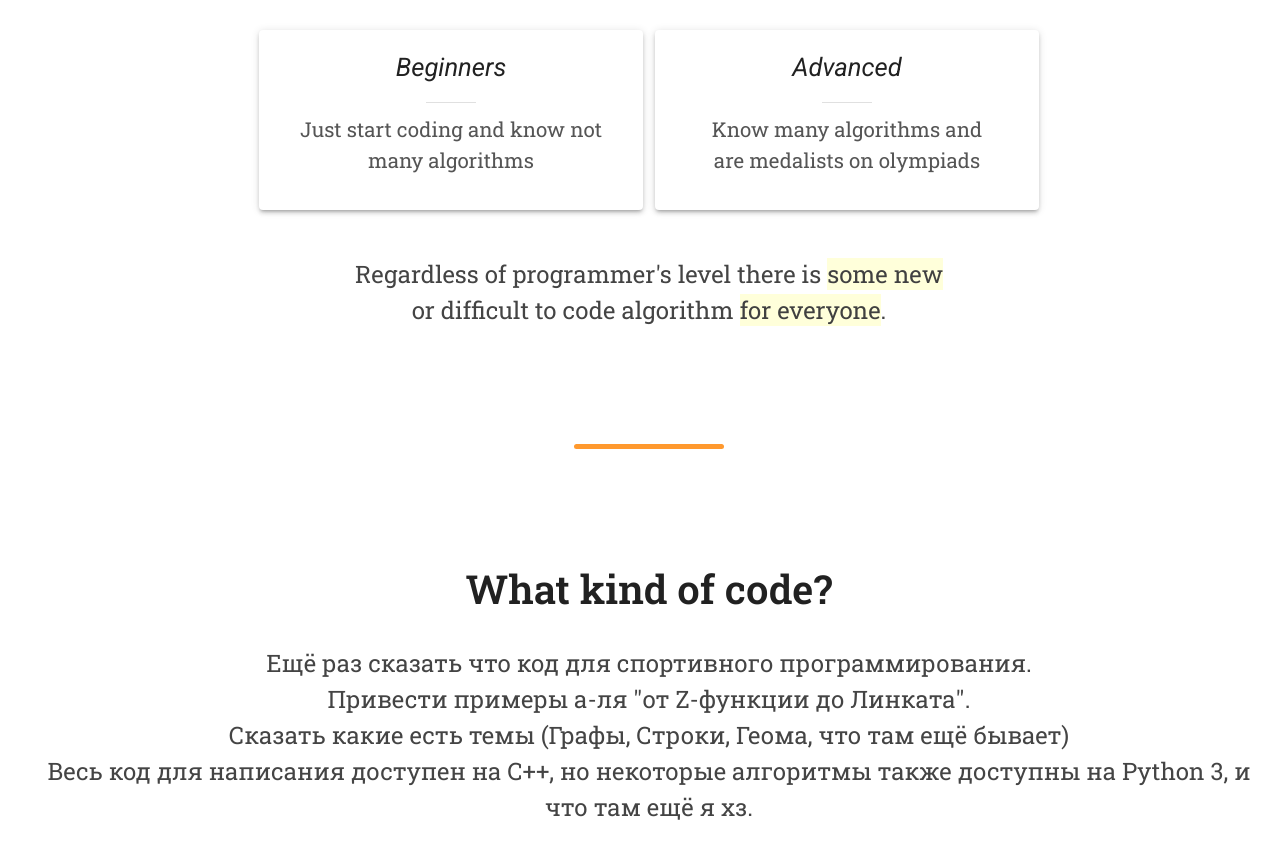
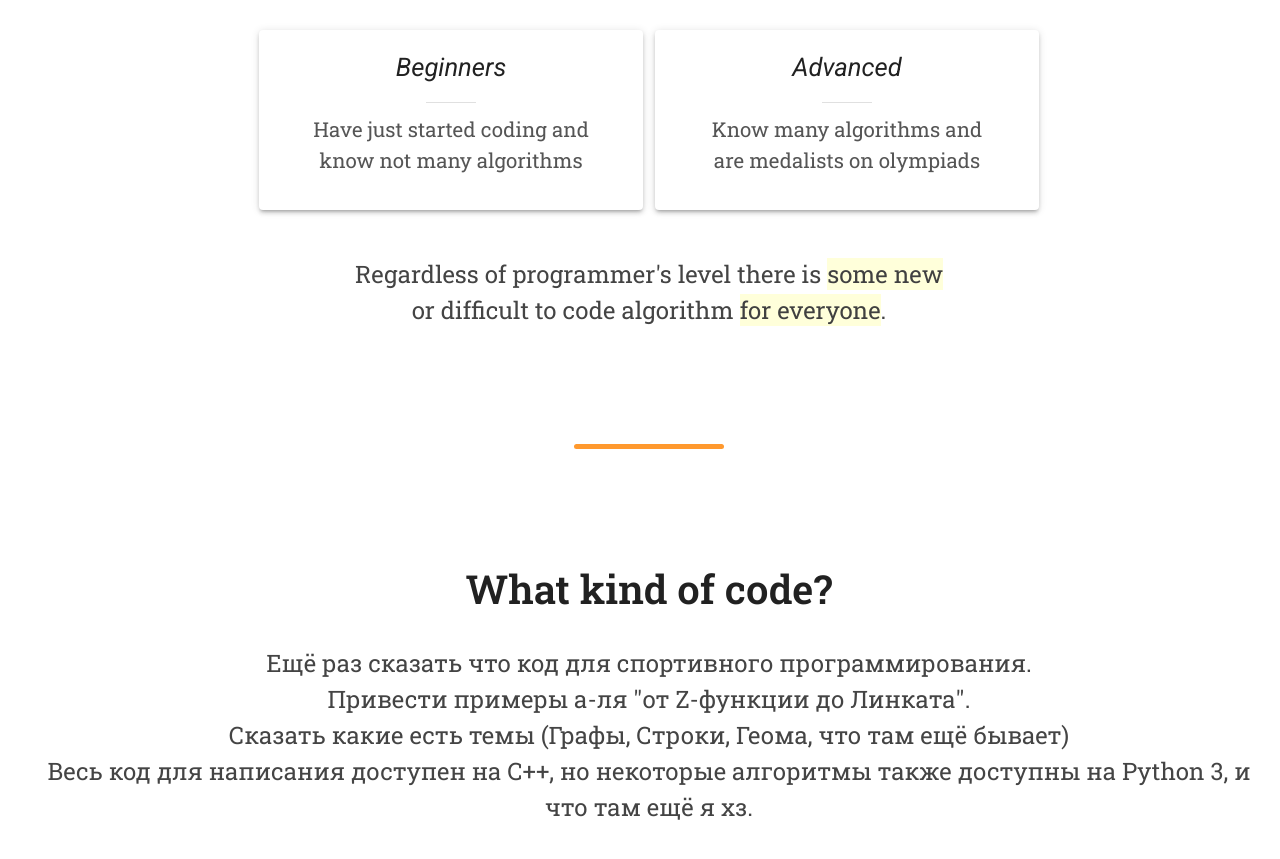
Before and after one commit to NightReal/coding-rush, a Vue app in the folder frontend/: page / in a window 1280 px wide. Shown: the part 2408-3267 px from the top of the page. Built offline with nearby package versions, Linux system fonts and the light colour scheme.

Commit message:
....... english

```diff
--- a/frontend/src/components/Main.vue
+++ b/frontend/src/components/Main.vue
@@ -78,7 +78,7 @@
             <v-card class="list-card-3" elevation="3">
               <p class="list-item-title">Beginners</p>
               <v-divider style="width: 50px"></v-divider>
-              <p class="list-item-content">Just start coding and know not many
+              <p class="list-item-content">Have just started coding and know not many
                                            algorithms</p>
             </v-card>
             <v-card class="list-card-3" elevation="3">
```
